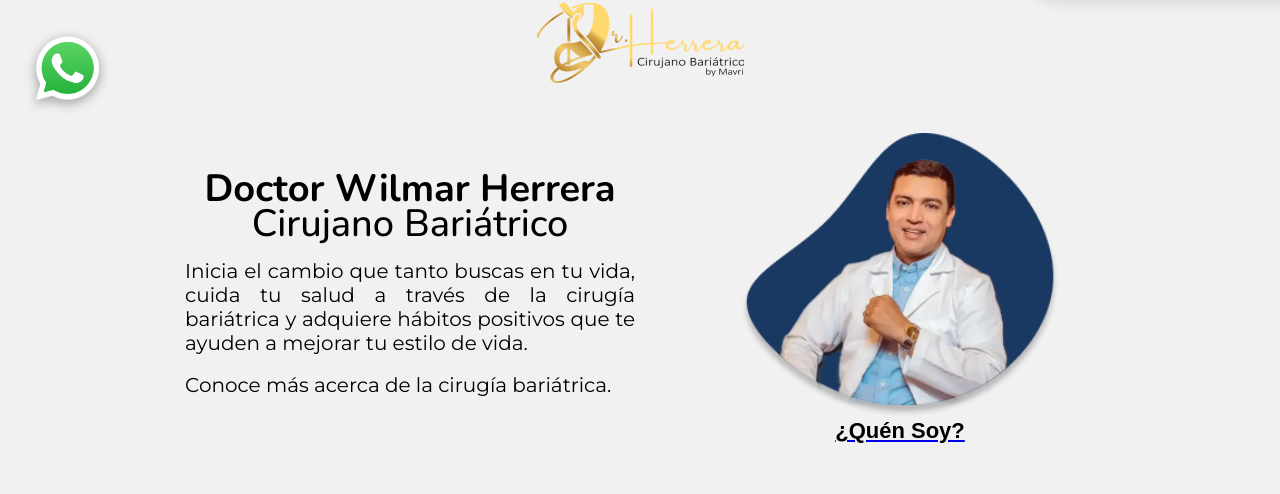
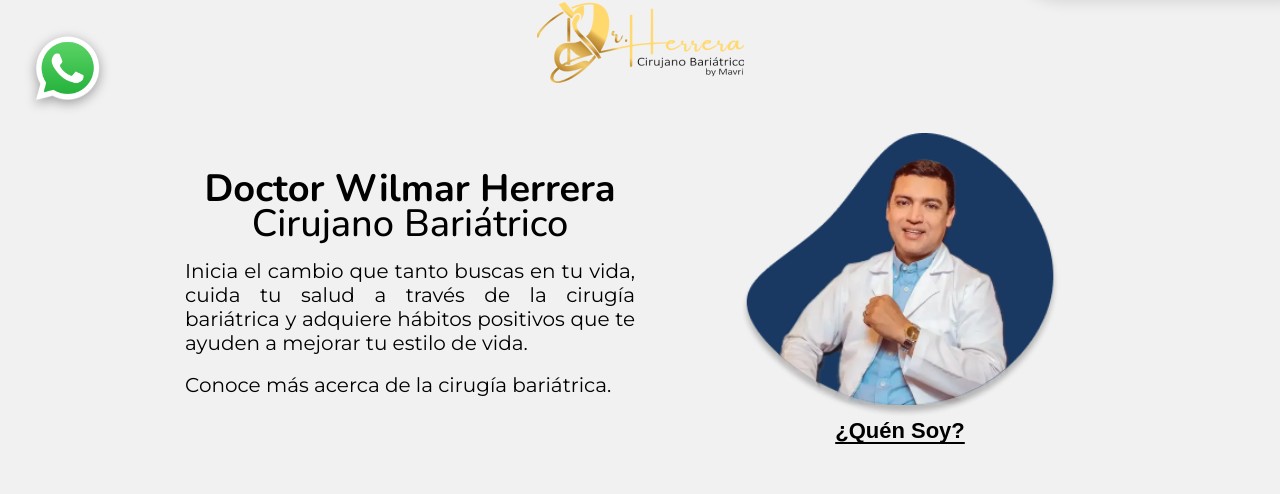
Before and after one commit to Camlo01/dr-herrera-website, a React (Vite) app: page / in a window 1280 px wide. Shown: the part 664-1158 px from the top of the page. Built offline with nearby package versions, Linux system fonts and the light colour scheme; a web font is replaced by a local one.

Commit message:
Improve styles

```diff
--- a/src/pages/home/Sections/introductionSection/introductionSection.css
+++ b/src/pages/home/Sections/introductionSection/introductionSection.css
@@ -18,7 +18,6 @@
     color: white;
     letter-spacing: -1px;
     font-family: 'Nunito';
-
     position: absolute;
     width: fit-content;
     margin-left: calc(9vw + 20px);
@@ -69,6 +68,7 @@
     font-family: 'Nunito';
     font-size: 2.2em;
     font-weight: 900;
+    color: black;
     padding: 10px 24px;
     border-radius: 40px;
     border: none;
@@ -202,6 +202,12 @@
     padding-left: 6px;
 }
 
+.who-i-am-container .photo a {
+    text-decoration: underline black;
+    text-underline-offset: 4px;
+
+}
+
 .who-i-am-container .photo h2 {
     color: black;
     width: fit-content;
@@ -236,12 +242,10 @@
         max-width: 980px;
         margin: 0 auto;
         align-items: center;
-
     }
 
     .who-i-am-container>div {
         width: 50%;
-        /* max-width: 490px; */
         height: fit-content;
     }
 
```
